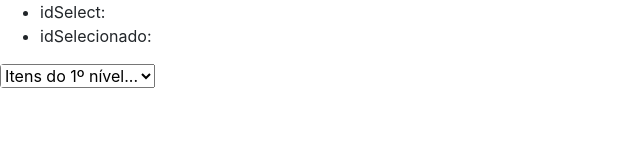
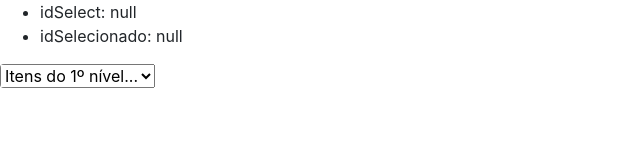
Before and after one commit to antoineelmallah/angular-input-tree-select, an Angular app: page / in a window 1280 px wide. Shown: the top 160 px of the page, without its empty margins (0-640 px from the left). Built offline with nearby package versions, Linux system fonts and the light colour scheme.

Commit message:
1 file modified

```diff
--- a/src/app/input-tree-select/input-tree-select.component.html
+++ b/src/app/input-tree-select/input-tree-select.component.html
@@ -1,13 +1,13 @@
 <ul>
-  <li>idSelect: {{ idSelect }}</li>
-  <li>idSelecionado: {{ idSelecionado }}</li>
+  <li>idSelect: {{ idSelect | json }}</li>
+  <li>idSelecionado: {{ idSelecionado | json }}</li>
 </ul>
 
 <mat-button-toggle-group name="fontStyle" aria-label="Font Style">
   <mat-button-toggle *ngFor="let no of nos; let i = index" (click)="selecionar(no.id)" [disabled]="i + 1 === nos.length">{{ no?.chave }}</mat-button-toggle>
   <select [(ngModel)]="idSelect">
-    <option [value]="null">Itens do {{ nivel }}º nível...</option>
-    <option *ngFor="let item of filhos" [value]="item.id">{{ item.descricao ? item.descricao : item.chave }}</option>
+    <option [ngValue]="null">Itens do {{ nivel }}º nível...</option>
+    <option *ngFor="let item of filhos" [ngValue]="item.id">{{ item.descricao ? item.descricao : item.chave }}</option>
   </select>
   <!--select #select (change)="selecionar(select.value)" *ngIf="filhos">
     <option [value]="null">Itens do {{ nivel }}º nível...</option>
```
